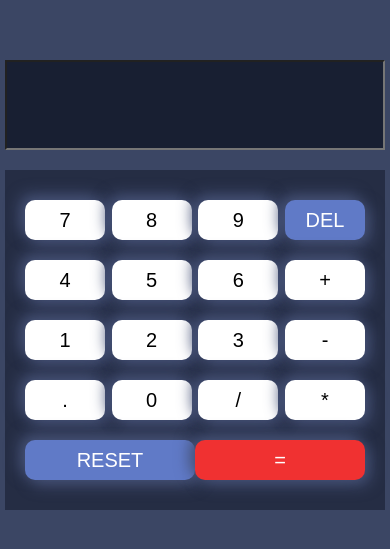
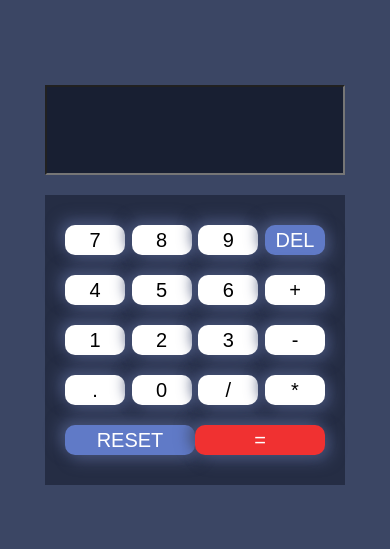
Before and after one commit to umarkkhan/umar-micro-project-3, a plain HTML site: page Micro projetc - 3/index.html in a window 390 px wide. Shown: the part 147-696 px from the top of the page. Drawn offline with Linux system fonts and the light colour scheme.

Commit message:
Update style.css

```diff
--- a/Micro projetc - 3/style.css
+++ b/Micro projetc - 3/style.css
@@ -74,3 +74,41 @@ body{
     color: white;
     width: 100%;
 }
+@media only screen and (max-width: 600px) {
+ .container .calculator{
+    padding: 10px;
+    border-radius: 5px;
+    width: 300px;
+}
+    .calculator .buttons input{
+    border: 0;
+    outline: 0;
+    width: 60px;
+    height: 30px;
+    border-radius: 10px;
+    box-shadow: -5px -5px 15px #465277 ,5px 5px 15px #465277;
+    color: black;
+    background-color: white;
+    font-size: 20px;
+    cursor: pointer;
+    -webkit-border-radius: 10px;
+    -moz-border-radius: 10px;
+    -ms-border-radius: 10px;
+    -o-border-radius: 10px;
+
+}
+    .calculator .buttons #reset{
+    background-color: #607ac7;
+    width: 150px;
+    color: white;
+}
+.calculator .buttons #equal{
+    background-color: #f03131;
+    width: 150px;
+    color: white;
+}
+.calculator .buttons #del{
+    background-color: #607ac7;
+    color: white;
+}
+}
```
